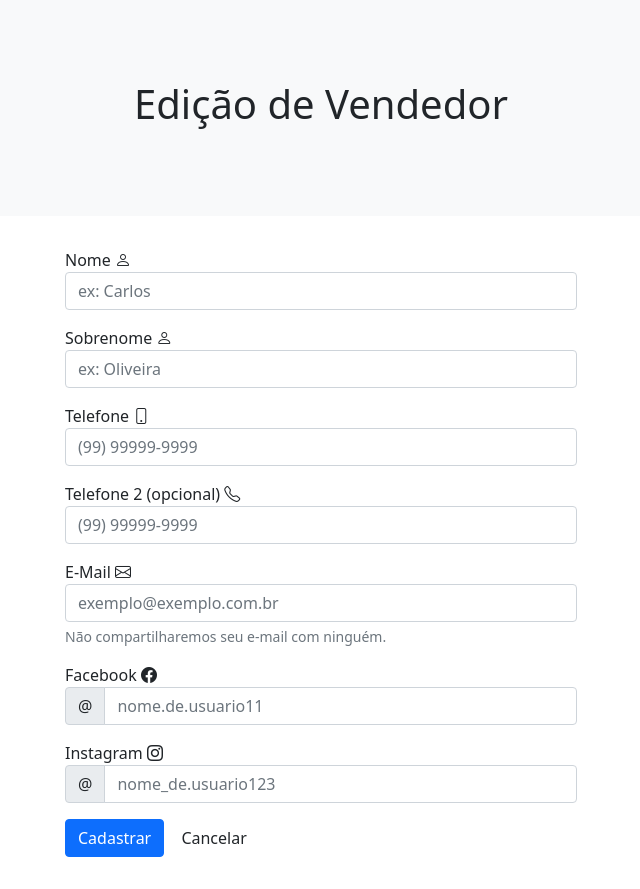
After one commit to stevenarancic/sistema_vendedor, a PHP site: page /App/View/editarvendedor.php?id=1 in a window 1280 px wide. The commit adds this page. Shown: the whole page, without its empty margins (319-959 px from the left). Run offline with PHP 8.4, Linux system fonts and the light colour scheme; the template is opened without the code that fills it, so the values that code supplies are empty.

Commit message:
sistema_vendedor
edição de vendedores criada e funcionando.

```diff
--- a/App/Model/VendedorDAO.php
+++ b/App/Model/VendedorDAO.php
@@ -43,6 +43,7 @@ class VendedorDAO
 
         $statement = Conexao::getInstance()->prepare($sql);
 
+        $statement->bindValue(':id', $vendedor->getId());
         $statement->bindValue(':nome', $vendedor->getNome());
         $statement->bindValue(':sobrenome', $vendedor->getSobrenome());
         $statement->bindValue(':telefone1', $vendedor->getTelefone1());
@@ -64,4 +65,21 @@ class VendedorDAO
 
         $statement->execute();
     }
+
+    public function filtrarVendedor($id)
+    {
+        $sql = "SELECT * FROM vendedor WHERE id = :id";
+
+        $statement = Conexao::getInstance()->prepare($sql);
+
+        $statement->bindValue(':id', $id);
+
+        $statement->execute();
+
+        if ($statement->rowCount() > 0) {
+            return $statement->fetchAll(PDO::FETCH_ASSOC);
+        } else {
+            return "Usuário não encontrado :(";
+        }
+    }
 }
--- /dev/null
+++ b/App/View/editarvendedor.php
@@ -0,0 +1,106 @@
+<?php
+require_once '../../vendor/autoload.php';
+
+use App\Model as Model;
+
+$vendedorDAO = new Model\VendedorDAO();
+$vendedorDAO->filtrarVendedor($_GET['id']);
+
+foreach ($vendedorDAO->filtrarVendedor($_GET['id']) as $vendedor) {
+    $nome =  $vendedor['nome'];
+    $sobrenome = $vendedor['sobrenome'];
+    $telefone1 = $vendedor['telefone1'];
+    $telefone2 = $vendedor['telefone2'];
+    $email = $vendedor['email'];
+    $facebook = $vendedor['facebook'];
+    $instagram = $vendedor['instagram'];
+}
+?>
+<!DOCTYPE html>
+<html lang="en">
+
+<head>
+    <meta charset="UTF-8">
+    <meta http-equiv="X-UA-Compatible" content="IE=edge">
+    <meta name="viewport" content="width=device-width, initial-scale=1.0">
+
+    <link href="https://cdn.jsdelivr.net/npm/bootstrap@5.1.2/dist/css/bootstrap.min.css" rel="stylesheet" integrity="sha384-uWxY/CJNBR+1zjPWmfnSnVxwRheevXITnMqoEIeG1LJrdI0GlVs/9cVSyPYXdcSF" crossorigin="anonymous">
+    <link rel="stylesheet" href="https://cdn.jsdelivr.net/npm/bootstrap-icons@1.5.0/font/bootstrap-icons.css">
+
+    <link rel="stylesheet" href="../../assets/css/style.css">
+
+    <title>Edição de Vendedor</title>
+</head>
+
+<body>
+    <header class="bg-light">
+        <div class="container">
+            <h1>
+                Edição de Vendedor
+            </h1>
+        </div>
+    </header>
+    <main>
+        <section class="article">
+            <form action="../Controller/UpdateVendedor.php?id=<?= $vendedor['id'] ?>" method="POST">
+                <div class="mb-3">
+                    <label for="">
+                        Nome <i class="bi bi-person"></i>
+                    </label>
+                    <input type="text" name="nome" class="form-control" placeholder="ex: Carlos" value="<?php echo $nome ?>">
+                </div>
+                <div class="mb-3">
+                    <label for="">
+                        Sobrenome <i class="bi bi-person"></i>
+                    </label>
+                    <input type="text" name="sobrenome" class="form-control" placeholder="ex: Oliveira" value="<?php echo $sobrenome ?>">
+                </div>
+                <div class="mb-3">
+                    <label for="">
+                        Telefone <i class="bi bi-phone"></i>
+                    </label>
+                    <input type="text" name="telefone1" class="form-control" placeholder="(99) 99999-9999" value="<?php echo $telefone1 ?>">
+                </div>
+                <div class="mb-3">
+                    <label for="">
+                        Telefone 2 (opcional) <i class="bi bi-telephone"></i>
+                    </label>
+                    <input type="text" name="telefone2" class="form-control" placeholder="(99) 99999-9999" value="<?php echo $telefone2 ?>">
+                </div>
+                <div class="mb-3">
+                    <label for="">
+                        E-Mail <i class="bi bi-envelope"></i>
+                    </label>
+                    <input type="text" name="email" class="form-control" placeholder="exemplo@exemplo.com.br" value="<?php echo $email ?>">
+                    <div id="emailHelp" class="form-text">Não compartilharemos seu e-mail com ninguém.</div>
+                </div>
+                <div class="mb-3">
+                    <label for="">
+                        Facebook <i class="bi bi-facebook"></i>
+                    </label>
+                    <div class="input-group">
+                        <span class="input-group-text" id="basic-addon1">
+                            @
+                        </span>
+                        <input type="text" name="facebook" class="form-control" placeholder="nome.de.usuario11" value="<?php echo $facebook ?>">
+                    </div>
+                </div>
+                <div class="mb-3">
+                    <label for="">
+                        Instagram <i class="bi bi-instagram"></i>
+                    </label>
+                    <div class="input-group">
+                        <span class="input-group-text" id="basic-addon1">
+                            @
+                        </span>
+                        <input type="text" name="instagram" class="form-control" placeholder="nome_de.usuario123" value="<?php echo $instagram ?>">
+                    </div>
+                </div>
+                <button type="submit" class="btn btn-primary">Cadastrar</button>
+                <a href="../../index.php" class="btn">Cancelar</a>
+            </form>
+        </section>
+    </main>
+</body>
+
+</html>
--- a/index.php
+++ b/index.php
@@ -55,9 +55,9 @@ $vendedorDAO->readVendedor();
                             </div>
                         </div>
                         <div class='col-md-4 d-flex flex-row-reverse '>
-                            <button class='btn btn-light'>
+                            <a class='btn btn-light' href="App/View/editarVendedor.php?id=<?= $vendedor['id'] ?>">
                                 <i class='bi bi-pencil-square'></i>
-                            </button>
+                            </a>
                             <a class='btn btn-danger' href="App/Controller/DeleteVendedor.php?id=<?= $vendedor['id'] ?>">
                                 <i class='bi bi-trash'></i>
                             </a>
```
Also changed, not shown: App/Controller/UpdateVendedor.php (added, +20 -0 lines).
